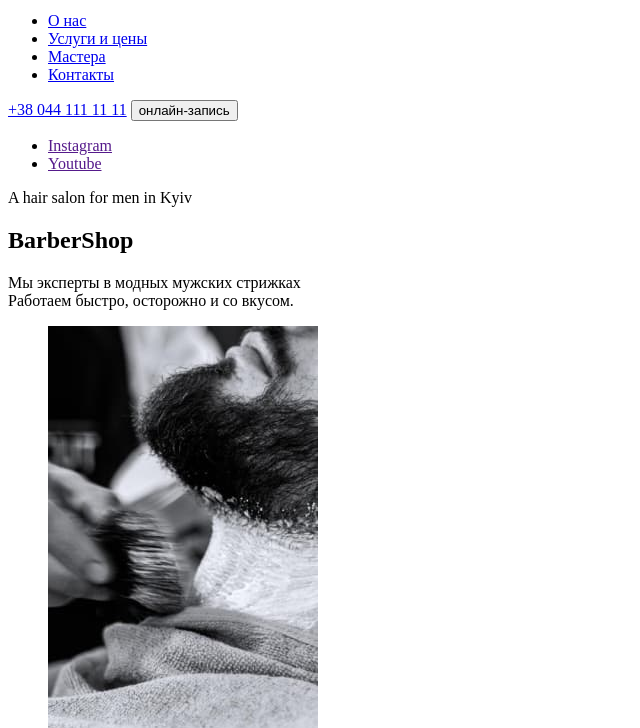
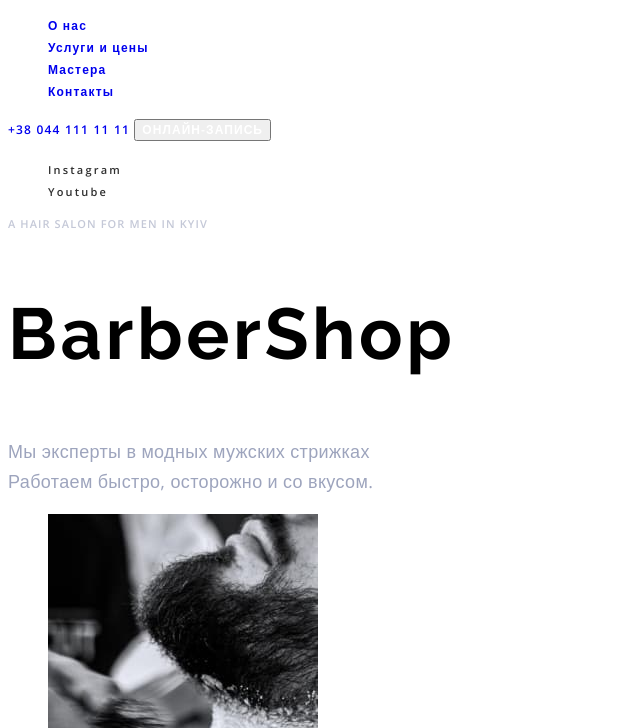
Before and after one commit to VasylchenkoSerhii/barbershop-project-2, a plain HTML site: page index.html in a window 1280 px wide. Shown: the part 72-800 px from the top of the page, without its empty margins (0-640 px from the left). Drawn offline with nearby package versions, Linux system fonts and the light colour scheme.

Commit message:
start css

```diff
--- /dev/null
+++ b/css/styles.css
@@ -0,0 +1,102 @@
+:root {
+  --primary-font-family: Open Sans, sans-serif;
+  --secondary-font-family: Raleway, sans-serif;
+  --primary-text-color-theme-dark: #9da4bd;
+  --primary-text-color-theme-light: #555555;
+  --secondary-text-color-theme-dark: #ffffff;
+  --secondary-text-color-theme-light: #303030;
+  --text-color-hero-overtitle: rgba(157, 164, 189, 0.6);
+  --accent-color: #ff6c00;
+}
+body {
+  font-family: var(--primary-font-family);
+}
+.list {
+  list-style: none;
+}
+.link {
+  text-decoration: none;
+}
+/* =======start components====== */
+.modal-btn {
+  font-family: inherit;
+  font-weight: 600;
+  font-size: 12px;
+  line-height: 1.33;
+  letter-spacing: 0.09em;
+  text-transform: uppercase;
+  cursor: pointer;
+
+  color: var(--secondary-text-color-theme-dark);
+}
+.modal-btn:hover,
+.modal-btn:focus {
+  background-color: var(--accent-color);
+}
+.social-hero-link {
+  font-weight: 600;
+  font-size: 11px;
+  line-height: 1.36;
+  letter-spacing: 0.2em;
+
+  color: var(--secondary-text-color-theme-light);
+}
+.social-hero-link:hover,
+.social-hero-link:focus {
+  color: var(--accent-color);
+}
+.overtitle {
+  font-weight: 600;
+  font-size: 11px;
+  line-height: 1.36;
+  letter-spacing: 0.1em;
+  text-transform: uppercase;
+
+  color: var(--text-color-hero-overtitle);
+}
+.description {
+  font-weight: 400;
+  font-size: 18px;
+  line-height: 1.67;
+  letter-spacing: 0.02em;
+
+  color: var(--primary-text-color-theme-dark);
+}
+/* =======and components======== */
+/* =======start header====== */
+.nav-list-link {
+  font-weight: 600;
+  font-size: 12px;
+  line-height: 1.33;
+  letter-spacing: 0.1em;
+
+  /* color: #ffffff; */
+}
+.contact-number {
+  font-weight: 600;
+  font-size: 12px;
+  line-height: 1.33;
+  letter-spacing: 0.1em;
+
+  /* color: #FFFFFF; */
+}
+.nav-list-link:hover,
+.nav-list-link:focus,
+.contact-number:hover,
+.contact-number:focus {
+  color: var(--accent-color);
+}
+/* =========end header======= */
+
+/* =========start hero======= */
+
+.hero-title {
+  font-family: var(--secondary-font-family);
+  font-weight: 700;
+  font-size: 72px;
+  line-height: 1.18;
+  letter-spacing: 0.05em;
+
+  /* color: #ffffff; */
+}
+/* =========end hero========= */
--- a/index.html
+++ b/index.html
@@ -5,39 +5,60 @@
     <meta http-equiv="X-UA-Compatible" content="IE=edge">
     <meta name="viewport" content="width=device-width, initial-scale=1.0">
     <title>BarberShop</title>
+    <link rel="preconnect" href="https://fonts.googleapis.com">
+    <link rel="preconnect" href="https://fonts.gstatic.com" crossorigin>
+    <link href="https://fonts.googleapis.com/css2?family=Open+Sans:wght@400;600;700&family=Raleway:wght@700&display=swap"
+        rel="stylesheet">
+    <link rel="stylesheet" href="./css/styles.css">
 </head>
 <body>
     <!-- header section -->
-    <header>
-        <a href="">
-            <img src="./img/logo.svg" alt="логотип барбершопа">
+    <header class="header">
+        <a class="logo link" href="./index.html" aria-label="логотип сайта">
+            <img class="logo-img" src="./img/logo.svg" alt="логотип">
         </a>
-        <nav>
-            <ul>
-                <li><a href="#about">О нас</a></li>
-                <li><a href="#prices">Услуги и цены</a></li>
-                <li><a href="#masters">Мастера</a></li>
-                <li><a href="#contacts">Контакты</a></li>
+        <nav class="nav-list navigation">
+            <ul class="list">
+                <li class="nav-list-item">
+                    <a class="nav-list-link link" href="#about">О нас</a>
+                </li>
+                <li class="nav-list-item">
+                    <a class="nav-list-link link" href="#prices">Услуги и цены</a>
+                </li>
+                <li class="nav-list-item">
+                    <a class="nav-list-link link" href="#masters">Мастера</a>
+                </li>
+                <li class="nav-list-item">
+                    <a class="nav-list-link link" href="#contacts">Контакты</a>
+                </li>
             </ul>
         </nav>
-        <a href="tel:+380441111111">+38 044 111 11 11</a>
-        <button type="button">онлайн-запись</button>
+        <a class="contact-number link" href="tel:+380441111111">+38 044 111 11 11</a>
+        <button class="modal-btn" type="button">онлайн-запись</button>
     </header>
     <main>
         <!-- hero section -->
-        <section>
-            <ul>
-                <li><a href="" target="_blank" rel="noopener noreferrer">Instagram</a></li>
-                <li><a href="" target="_blank" rel="noopener noreferrer">Youtube</a></li>
-            </ul>
-            <p lang="en">A hair salon for men in Kyiv</p>
-            <h1 lang="en">BarberShop</h1>
-            <p>Мы эксперты в модных мужских стрижках<br>
-                Работаем быстро, осторожно и со вкусом.</p>
+        <section class="hero">
+            <div class="hero-left-side">
+                <ul class="social-hero list">
+                    <li class="social-hero-item">
+                        <a class="social-hero-link link" href="" target="_blank" rel="noopener noreferrer">Instagram</a>
+                    </li>
+                    <li class="social-hero-item">
+                        <a class="social-hero-link link" href="" target="_blank" rel="noopener noreferrer">Youtube</a>
+                    </li>
+                </ul>
+            </div>
+            <div class="hero-right-side">
+                <p class="overtitle" lang="en">A hair salon for men in Kyiv</p>
+                <h1 class="hero-title" lang="en">BarberShop</h1>
+                <p class="description">Мы эксперты в модных мужских стрижках<br>
+                    Работаем быстро, осторожно и со вкусом.</p>
+            </div>
         </section>
         <!-- about us -->
         <section id="about">
-            <ul>
+            <ul class="list">
                 <li><img src="./img/about-img-1.jpg" alt="барбер ровняет бороду" width="270" height="445"></li>
                 <li><img src="./img/about-img-2.jpg" alt="барбер бреет затылок" width="270" height="445"></li>
             </ul>
@@ -58,7 +79,7 @@
         <section id="prices">
             <p>Проведи время в компании лучших мастеров</p>
             <h2>Услуги и цены</h2>
-            <ul>
+            <ul class="list">
                 <li>
                     <p>Мужская стрижка</p>
                     <p>от 300 грн.</p>
@@ -76,7 +97,7 @@
                     <p>от 200 грн.</p>
                 </li>
             </ul>
-            <ul>
+            <ul class="list">
                 <li>
                     <p>Cтрижка у стажера</p>
                     <p>от 50 грн.</p>
@@ -98,7 +119,7 @@
         </section>
         <!-- revievs section -->
         <section>
-            <ul>
+            <ul class="list">
                 <li
                 ><span>600</span>
                 <p>Довольных клиентов в день</p>
@@ -124,7 +145,7 @@
         <section id="masters">
             <p>Для настоящих ценителей атмосферы</p>
             <h2>Наши мастера</h2>
-            <ul>
+            <ul class="list">
                 <li>
                     <img src="./img/master-1.jpg" alt="барбер стрижет клиента" width="370" height="346">
                     <h3 lang="en">John Smith</h3>
@@ -146,7 +167,7 @@
         <section>
             <h2>Галерея</h2>
             <p>На латинском языке “барба” означает “борода”</p>
-            <ul>
+            <ul class="list">
                 <li>
                     <img src="./img/barber.jpg" alt="барбер стрижет клиента" width="270" height="360">
                 </li>
@@ -171,7 +192,7 @@
             <address>
                 <p>ул. Васильковская, 7А
                 Киев, 08132</p>
-                <a href="tel:+380441111111">+38 044 111 11 11</a>
+                <a class="link" href="tel:+380441111111">+38 044 111 11 11</a>
                 <a href="mailto:barbershop@email.com">barbershop@email.com</a>
             </address>
             <b>Время работы</b>
@@ -180,9 +201,9 @@
     </main>
     <footer>
         <p>&copy; Copyright 2020</p>
-        <ul>
-            <li><a href="" target="_blank" rel="noopener noreferrer">Instagram</a></li>
-            <li><a href="" target="_blank" rel="noopener noreferrer">Youtube</a></li>
+        <ul class="list">
+            <li><a class="link" href="" target="_blank" rel="noopener noreferrer">Instagram</a></li>
+            <li><a class="link" href="" target="_blank" rel="noopener noreferrer">Youtube</a></li>
         </ul>
     </footer>
 </body>
```
Also changed, not shown: .prettierrc.json (renamed from .prettierrs.json).
